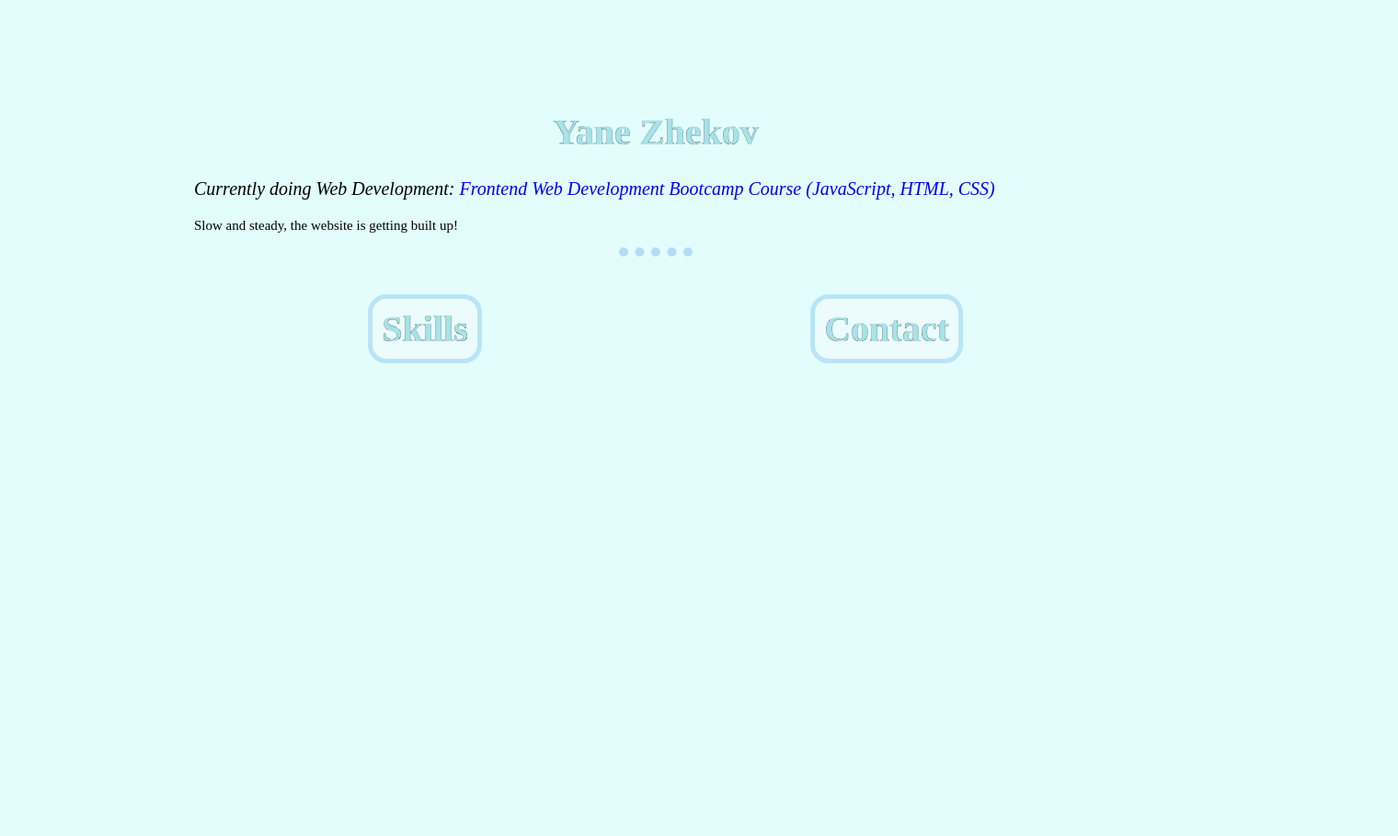
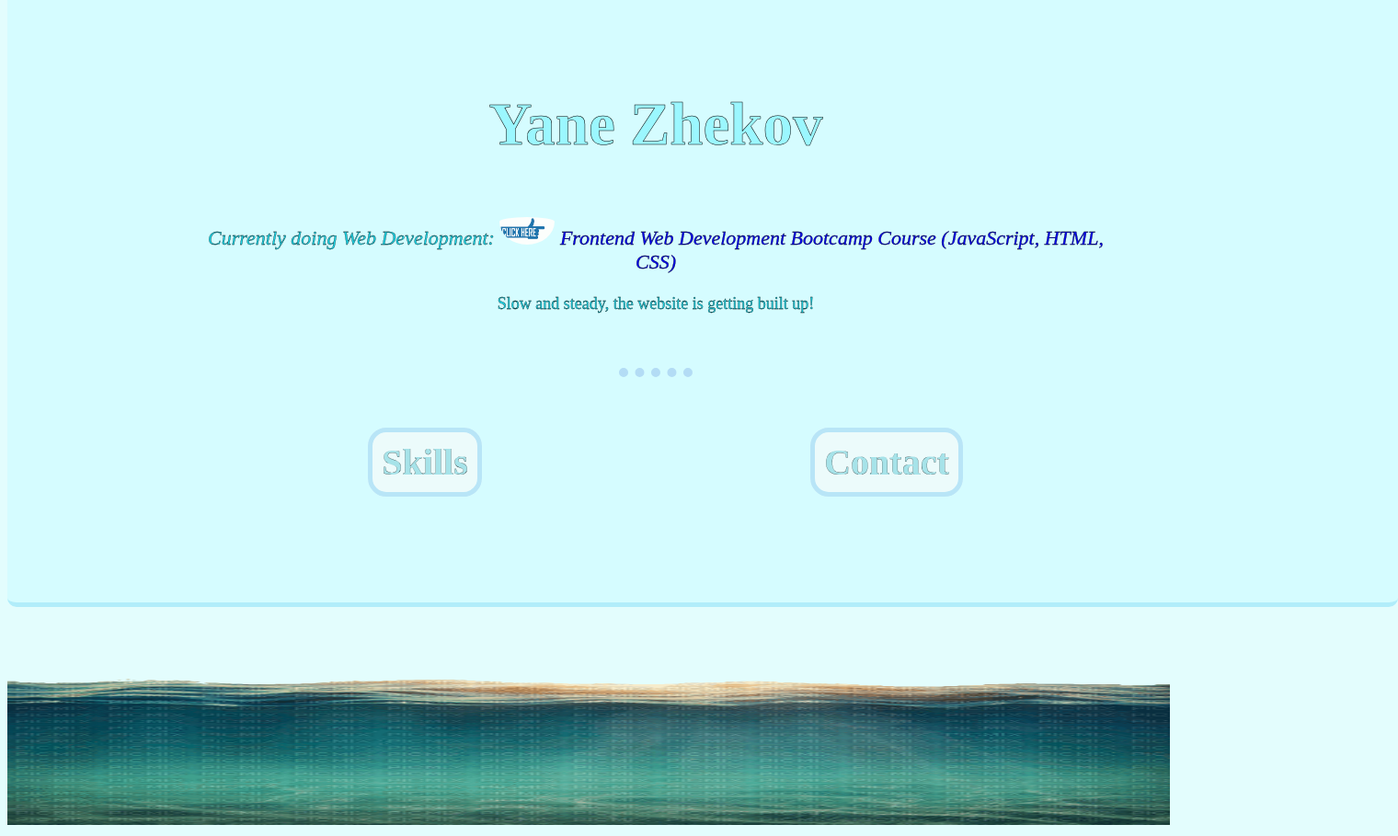
Before and after one commit to YOxyfel/First_Website, a plain HTML site: page index.html in a window 1280 px wide. Shown: the part 60-969 px from the top of the page at 92% size, 1520 px wide, since content can reach past the window. Before the commit the page ends 800 px from the top, so only its background shows below. Drawn offline with Linux system fonts and the light colour scheme.

Commit message:
Added Gifs, Changed Layout V04

```diff
--- a/index.html
+++ b/index.html
@@ -9,44 +9,52 @@
 
     <body>
 
-            <table class="break-word" cellspacing="100">
+            <table class="table2" class="break-word" cellspacing="100">
                 <tr>
                     <td>
                         <img width="400" height="400" src="pics/yane1.png" alt="yane1">
                     </td>
+
                     <center>
 
                     </center>
                     <td>
-                        <h1><center>Yane Zhekov</center></h1>
+                        <h1 class="hh1"><center>Yane Zhekov</center></h1>
 
-                        <p style="font-size:20px"><i>Currently doing Web Development:
+                        <p style="font-size:22px"><i>Currently doing Web Development:
+                            <img style="padding-top: 20px;" width="60" height="30" src="pics/click-here-pointing.gif" alt="yane1">
                             <a class="break-word" href="https://www.youtube.com/watch?v=zJSY8tbf_ys">Frontend Web Development Bootcamp Course (JavaScript, HTML, CSS)</a>
                         </i></p>
-                        <p class="break-word" style="font-size:15px">Slow and steady, the website is getting built up!</p>
+                        <p class="break-word" style="font-size:18px">Slow and steady, the website is getting built up!</p>
 
-                        <hr>
+                        <br><hr>
+
                         <table cellspacing="0">
                             <tr>
 
                                 <td>
                                     <center>
-                                            <a style="margin-left: 500px;" href="skills.html"><h1><div1>Skills</div1></h1></a>
+                                        <a style="margin-left: 500px;" href="skills.html"><h1><div1>Skills</div1></h1></a>
                                     </center>
                                 </td>
                                 <td>
                                     <center>
-                                            <a style="margin-left: 500px;" href="contact.html"><h1><div1>Contact</div1></h1></a>
+                                        <a style="margin-left: 500px;" href="contact.html"><h1><div1>Contact</div1></h1></a>
                                     </center>
                                 </td>
                             </tr>
                         </table>
                     </td>
-                </tr>
+
+                    <td>
+
+                    </td>
+                    <td>
+
+                    </td>
             </table>
 
-
-
+            <img class="img1" width="100" height="100" src="pics/sea.gif" alt="sea">
 
 
     </body>
--- a/style.css
+++ b/style.css
@@ -15,10 +15,25 @@ hr
     height: 1px;
 }
 
+.hh1
+{
+    color: white;
+	font-size: 65px;
+	-webkit-text-stroke: .5px black;
+    color: #9bf7ff;
+}
+
 img
 {
     max-width: 100%;
     border-radius: 50%;
+}
+
+.img1
+{
+    width: 1900px;
+    height: 237px;
+    border-radius: 0%;
 }
 
 .break-word
@@ -91,6 +106,7 @@ div1
     border-radius: 20px;
 }
 
+
 h1
 {
     color: white;
@@ -99,10 +115,10 @@ h1
     color: #A6E3E9;
 }
 
-th1
+td
 {
-    font-size: 35px;
-    align-items: center;
+	-webkit-text-stroke: 0.3px black;
+    color: #18d4e6;
 }
 
 p1
```
Also changed, not shown: skills.html (+1 -1 lines), pics/click-here-pointing.gif (added), pics/sea.gif (added), pics/welcome-icegif-3.gif (added).
